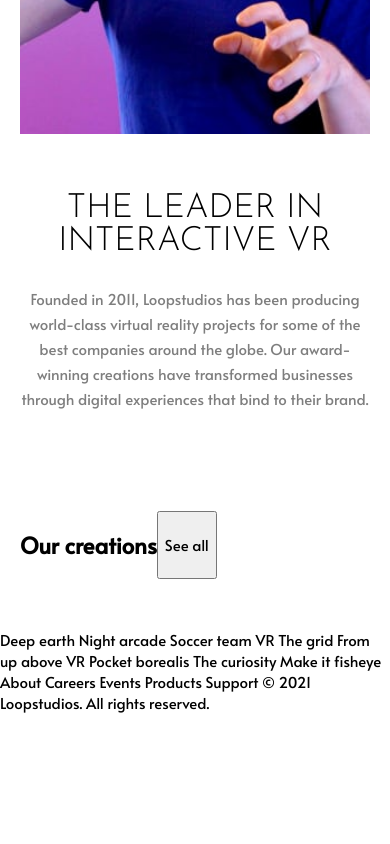
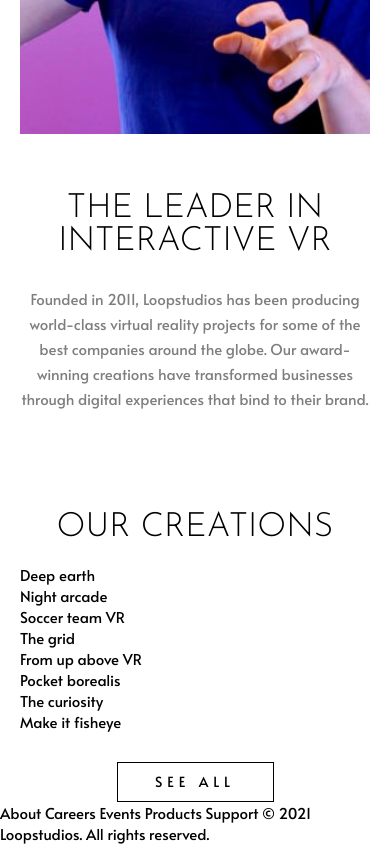
Before and after one commit to lukmak0394/loopstudios-landing-page, a plain HTML site: page index.html in a window 390 px wide. Shown: the part 1260-2104 px from the top of the page. Before the commit the page ends 1973 px from the top, so only its background shows below. Drawn offline with Linux system fonts and the light colour scheme.

Commit message:
created structure of creations section

```diff
--- a/index.html
+++ b/index.html
@@ -51,24 +51,22 @@
       <h2 class="section-header">Our creations</h2>
       <button class="btn">See all</button>
     </div>
+    <div class="container">
+      <div class="creation col-sm col-md-4 col-lg-3 col-xl-3">Deep earth</div>
+      <div class="creation col-sm col-md-4 col-lg-3 col-xl-3">Night arcade</div>
+      <div class="creation col-sm col-md-4 col-lg-3 col-xl-3">Soccer team VR</div>
+      <div class="creation col-sm col-md-4 col-lg-3 col-xl-3">The grid</div>
+      <div class="creation col-sm col-md-4 col-lg-3 col-xl-3">From up above VR</div>
+      <div class="creation col-sm col-md-4 col-lg-3 col-xl-3">Pocket borealis</div>
+      <div class="creation col-sm col-md-4 col-lg-3 col-xl-3">The curiosity</div>
+      <div class="creation col-sm col-md-4 col-lg-3 col-xl-3">Make it fisheye</div>
+    </div>
   </section>
 
   <script src="js/main.js"></script>
 
 </body>
 </html>
-
-
-
-
-Deep earth
-Night arcade
-Soccer team VR
-The grid
-From up above VR
-Pocket borealis
-The curiosity
-Make it fisheye
 
 About
 Careers
--- a/scss/layout/_creations.scss
+++ b/scss/layout/_creations.scss
@@ -0,0 +1,63 @@
+.creations {
+    position: relative;
+
+    .section-header {
+        font-family: $font-secondary;
+        font-weight: 300;
+        text-transform: uppercase;
+        font-size: 3.2rem;
+        line-height: 100%;
+    }
+
+    .btn {
+        width: 157px;
+        height: 40px;
+        border: 1px solid #000;
+        border-radius: 0;
+        background-color: transparent;
+        text-transform: uppercase;
+        letter-spacing: 5px;
+        font-size: 14px;
+        line-height: 14px;
+        transition: all 0.3s;
+    }
+
+    .btn:hover{
+        background-color: #000;
+        color: $primary-white;
+    }
+
+    .container:first-of-type {
+        align-items: center;
+        justify-content: space-between;
+    }
+
+
+    @media screen and (max-width: 767px) {
+
+        .section-header {
+            text-align: center;
+            font-size: 2.1rem;
+            line-height: 100%;
+        }
+
+        .container {
+            width: 100%;
+            padding: 0 20px;
+            margin-bottom: 20px;
+        }
+
+        .section-header,
+        .btn {
+            margin: 0 auto;
+        }
+
+        .btn {
+            position: absolute;
+            bottom: 0px;
+            left: 25%;
+            right: 25%;;
+        }
+    }
+
+}
```
Also changed, not shown: css/style.css, 1 other file.
